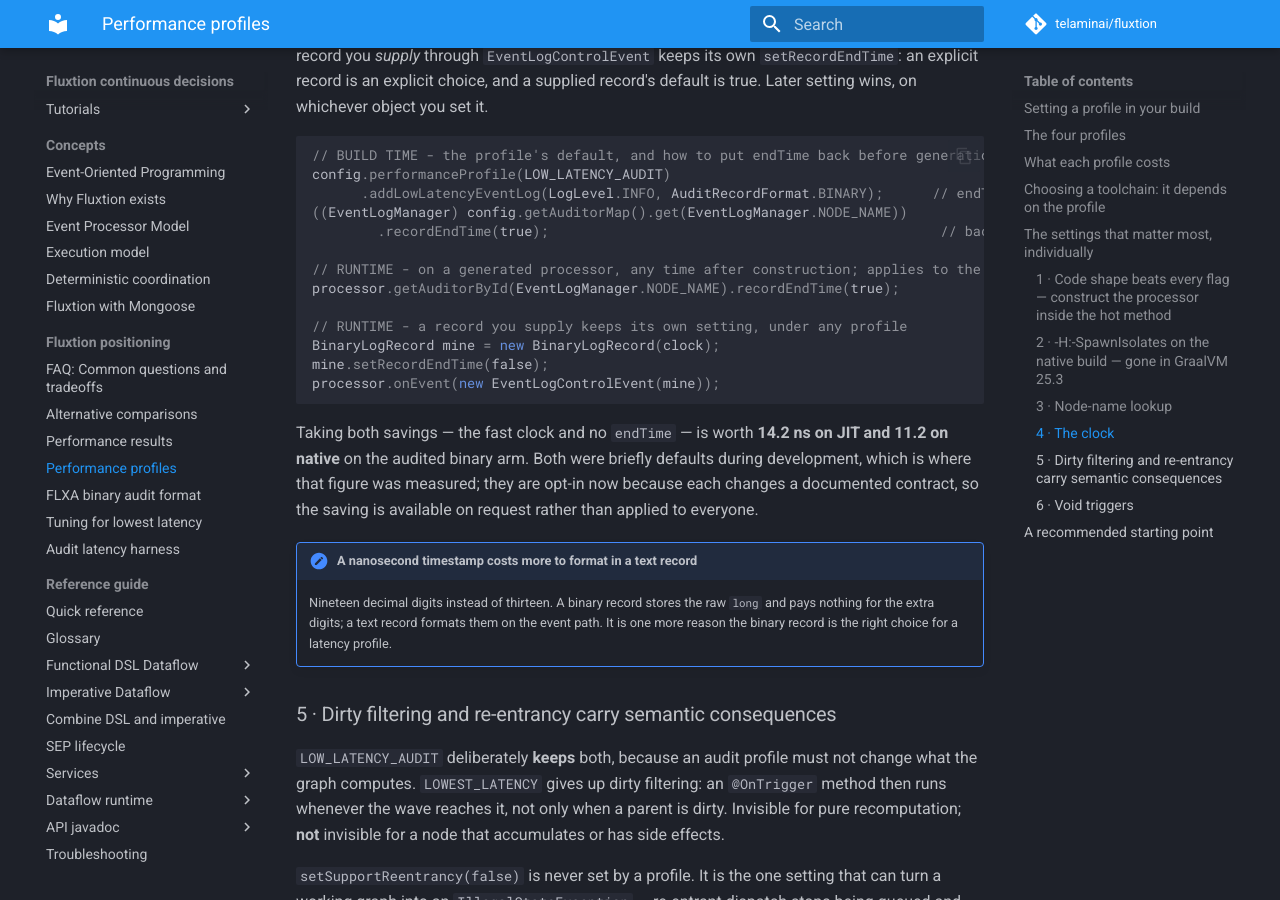
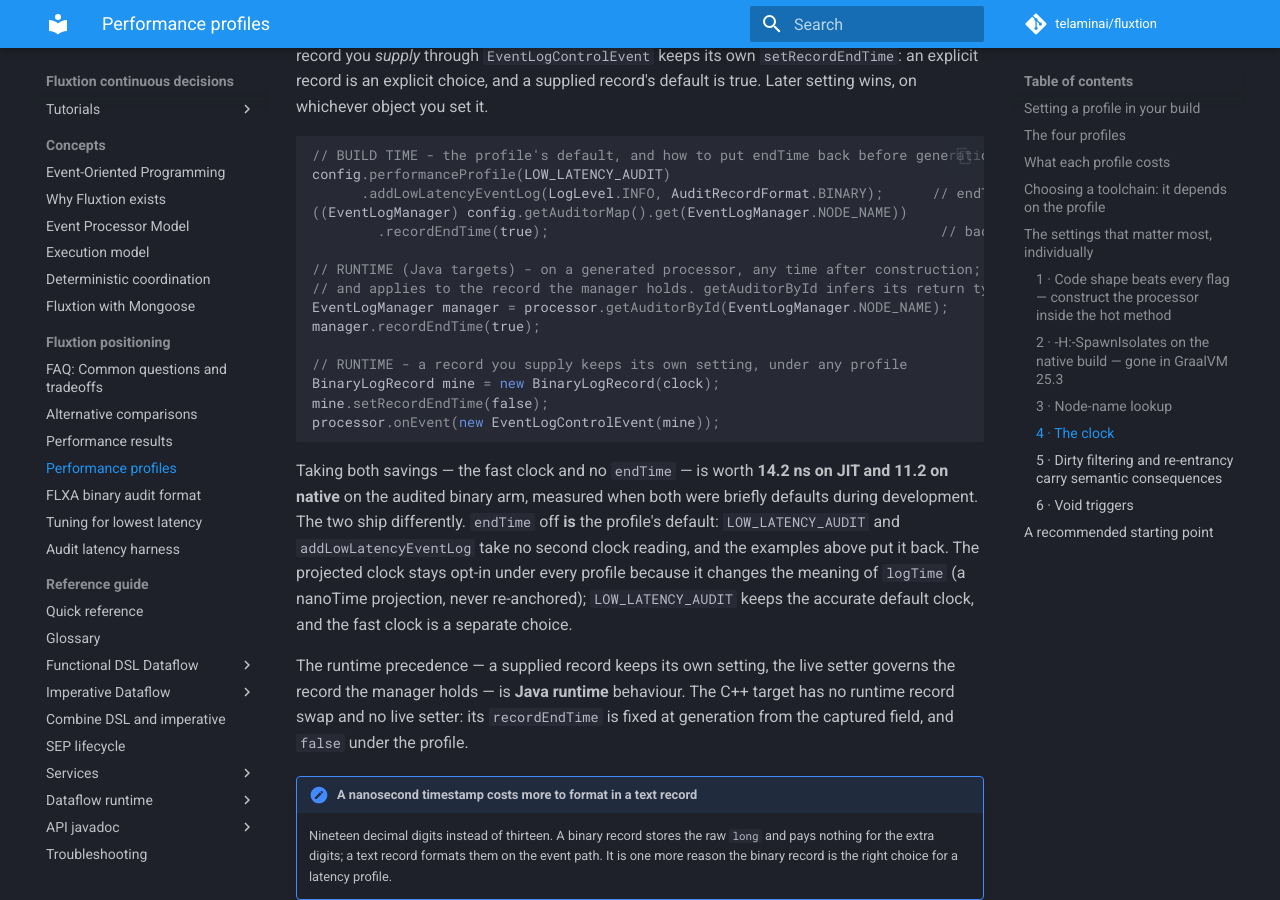
Before and after one commit to telaminai/fluxtion, an MkDocs documentation site: the page built from docs/reference/performance-profiles.md, in a window 1280 px wide and 900 px high, scrolled down 6303 px. Built offline with MkDocs 1.6.1 and Material for MkDocs 9.7.7, drawn with Linux system fonts in a browser that asks for light colours; comment, search, counter and statistics services are not loaded.

Commit message:
docs: the runtime endTime example compiles; endTime-off is the profile default, the fast clock is opt-in (R10-3, S3, S4)
The RUNTIME example chained recordEndTime(true) onto getAuditorById, whose generic return type
infers Auditor without a target - it did not compile. It now assigns to an EventLogManager first.
The paragraph after it said both savings were "opt-in now"; endTime off IS the LOW_LATENCY_AUDIT
default (round 9) and only the projected clock is opt-in - said so. The supplied-record / live-setter
precedence is labelled Java runtime behaviour: the C++ target has no runtime record swap and no live
setter; its recordEndTime is fixed at generation.

Site build: the same four pre-existing warnings under not-used/ before and after; nothing new.

Co-Authored-By: Claude Fable 5.1 <noreply@anthropic.com>
Claude-Session: https://claude.ai/code/session_01KCb6WV5LJCuhsyAWzWZVZf

````diff
--- a/docs/reference/performance-profiles.md
+++ b/docs/reference/performance-profiles.md
@@ -241,8 +241,10 @@ config.performanceProfile(LOW_LATENCY_AUDIT)
 ((EventLogManager) config.getAuditorMap().get(EventLogManager.NODE_NAME))
         .recordEndTime(true);                                                // back on, generated that way
 
-// RUNTIME - on a generated processor, any time after construction; applies to the live record
-processor.getAuditorById(EventLogManager.NODE_NAME).recordEndTime(true);
+// RUNTIME (Java targets) - on a generated processor, any time after construction; the setter is live
+// and applies to the record the manager holds. getAuditorById infers its return type from the target.
+EventLogManager manager = processor.getAuditorById(EventLogManager.NODE_NAME);
+manager.recordEndTime(true);
 
 // RUNTIME - a record you supply keeps its own setting, under any profile
 BinaryLogRecord mine = new BinaryLogRecord(clock);
@@ -251,9 +253,15 @@ processor.onEvent(new EventLogControlEvent(mine));
 ```
 
 Taking both savings — the fast clock and no `endTime` — is worth **14.2 ns on JIT and 11.2 on native**
-on the audited binary arm. Both were briefly defaults during development, which is where that figure was
-measured; they are opt-in now because each changes a documented contract, so the saving is available on
-request rather than applied to everyone.
+on the audited binary arm, measured when both were briefly defaults during development. The two ship
+differently. `endTime` off **is** the profile's default: `LOW_LATENCY_AUDIT` and `addLowLatencyEventLog`
+take no second clock reading, and the examples above put it back. The projected clock stays opt-in under
+every profile because it changes the meaning of `logTime` (a nanoTime projection, never re-anchored);
+`LOW_LATENCY_AUDIT` keeps the accurate default clock, and the fast clock is a separate choice.
+
+The runtime precedence — a supplied record keeps its own setting, the live setter governs the record the
+manager holds — is **Java runtime** behaviour. The C++ target has no runtime record swap and no live
+setter: its `recordEndTime` is fixed at generation from the captured field, and `false` under the profile.
 
 !!! note "A nanosecond timestamp costs more to format in a text record"
     Nineteen decimal digits instead of thirteen. A binary record stores the raw `long` and pays nothing
````
